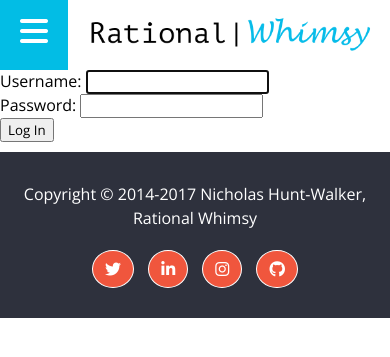
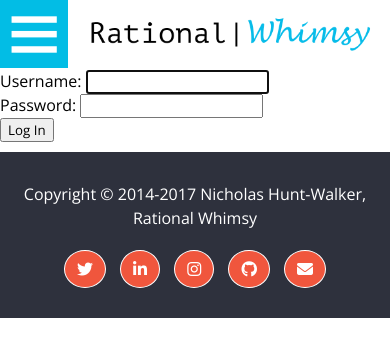
Before and after one commit to nhuntwalker/rational_whimsy, a Django app: page /login in a window 390 px wide. Shown: the top 357 px of the page. Run offline with Django 3.2, Linux system fonts and the light colour scheme; some libraries are stand-ins or nearby versions.

Commit message:
Created a mockup and modified some CSS to be consistent.

```diff
--- a/rational_whimsy/my_profile/templates/my_profile/profile_edit_form.html
+++ b/rational_whimsy/my_profile/templates/my_profile/profile_edit_form.html
@@ -4,9 +4,11 @@
 
 {% block content %}
 
-<form>
+<form method="POST">
     {% csrf_token %}
-    {{ form.as_p }}
+    <table class="form-table">
+    {{ form.as_table }}
+    </table>
     <input type="submit" name="submit" value="Save Changes">
 </form>
 
--- a/rational_whimsy/rational_whimsy/static/base/css/main.css
+++ b/rational_whimsy/rational_whimsy/static/base/css/main.css
@@ -45,8 +45,8 @@
     filter: blur(5px);
 }
 #featured-background img {
-    width: 120%;
-    margin-left: -10%;
+    width: 180%;
+    margin-left: -45%;
 }
 #featured-post {
     position: absolute;
@@ -124,3 +124,17 @@
 #content {
     margin-bottom: 10px;
 }
+.form-table th {
+    text-align: left;
+    font-weight: 600;
+}
+.form-table input[type="text"] {
+    padding: 5% 10%;
+    font-size: 1.2em;
+    margin: 2% 0;
+}
+.form-table textarea {
+    font-size: 1.2em;
+    width: 93%;
+    padding: 5%;
+}
--- a/rational_whimsy/rational_whimsy/static/base/css/mobile.css
+++ b/rational_whimsy/rational_whimsy/static/base/css/mobile.css
@@ -7,7 +7,6 @@
     }
     #top-logo {
         overflow: hidden;
-        background-color: #02bde5;
         position: fixed;
         top: 0;
         z-index: 20;
@@ -18,13 +17,12 @@
     #top-logo-horizontal {
         z-index: 100;
         position: relative;
-        background-color: #02bde5;
         overflow: hidden;
     }
     #top-logo #logo-container {
         position: relative;
         width: 82.5%;
-        padding: 3% 0 2.5%;
+        padding: 3% 0 2%;
         float: left;
         background-color: white;
         z-index: 10;
@@ -35,11 +33,9 @@
         font-size: 2em;
         float: left;
         text-align: left;
-        padding: 3% 2.5% 0% 20px;
         color: #FFF;
         cursor: pointer;
         z-index: 10;
-        background-color: #02bde5;
     }
     #menu-btn i {
         vertical-align: middle;
--- a/rational_whimsy/rational_whimsy/static/base/js/drop_menu.js
+++ b/rational_whimsy/rational_whimsy/static/base/js/drop_menu.js
@@ -8,7 +8,7 @@ $(document).ready(function(){
             }, 500).removeClass("dropped");
         } else {
             $("#mobile-menu").animate({
-                "margin-top": "0%",
+                "margin-top": "-1.5%",
             }, 500).addClass("dropped");
         }
    });
--- a/rational_whimsy/rational_whimsy/templates/layout.html
+++ b/rational_whimsy/rational_whimsy/templates/layout.html
@@ -17,7 +17,7 @@
         <section id="top-logo">
             <section id="top-logo-horizontal">
                 <section id="menu-btn">
-                    <i class="fa fa-bars" aria-hidden="true"></i>
+                    <img src="{% static 'imgs/hamburger_img.svg' %}" />
                 </section>
                 <section id="logo-container">
                     <img src="{% static "imgs/logoblack_transparent.png" %}"/>
@@ -96,6 +96,11 @@
                             <i class="fa fa-github" aria-hidden="true"></i>
                         </li>
                     </a>
+                    <a href="mailto:nhuntwalker@gmail.com" target="_blank">
+                        <li>
+                            <i class="fa fa-envelope" aria-hidden="true"></i>
+                        </li>
+                    </a>
                 </ul>
             </nav>
         </section>
--- a/rational_whimsy/rational_whimsy/templates/registration/login.html
+++ b/rational_whimsy/rational_whimsy/templates/registration/login.html
@@ -4,6 +4,7 @@
 
 {% block content %}
 <form method="POST">
+    {% csrf_token %}
     {{ form.as_p }}
     <input type="submit" name="submit" value="Log In">
 </form>
```
Also changed, not shown: rational_whimsy/rational_whimsy/templates/rational_whimsy/this.md (deleted, +0 -5 lines), rational_whimsy/static/imgs/hamburger_img.svg (added), 1 other file.
